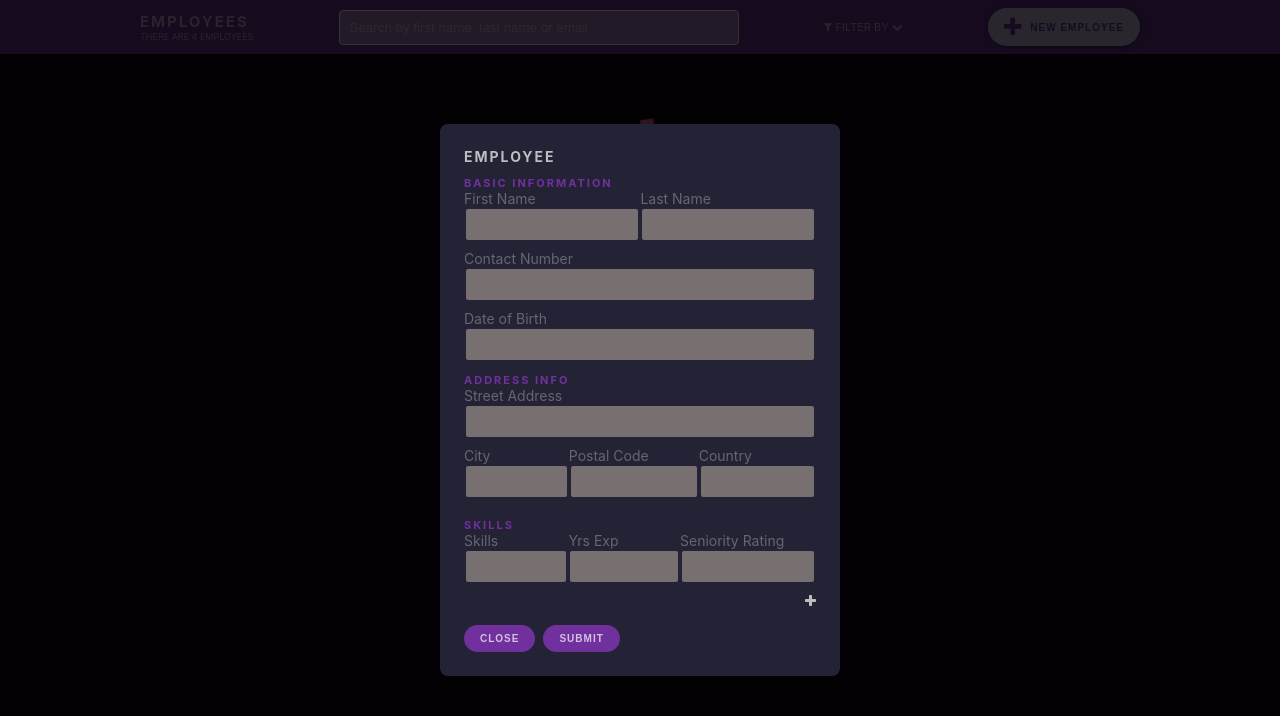
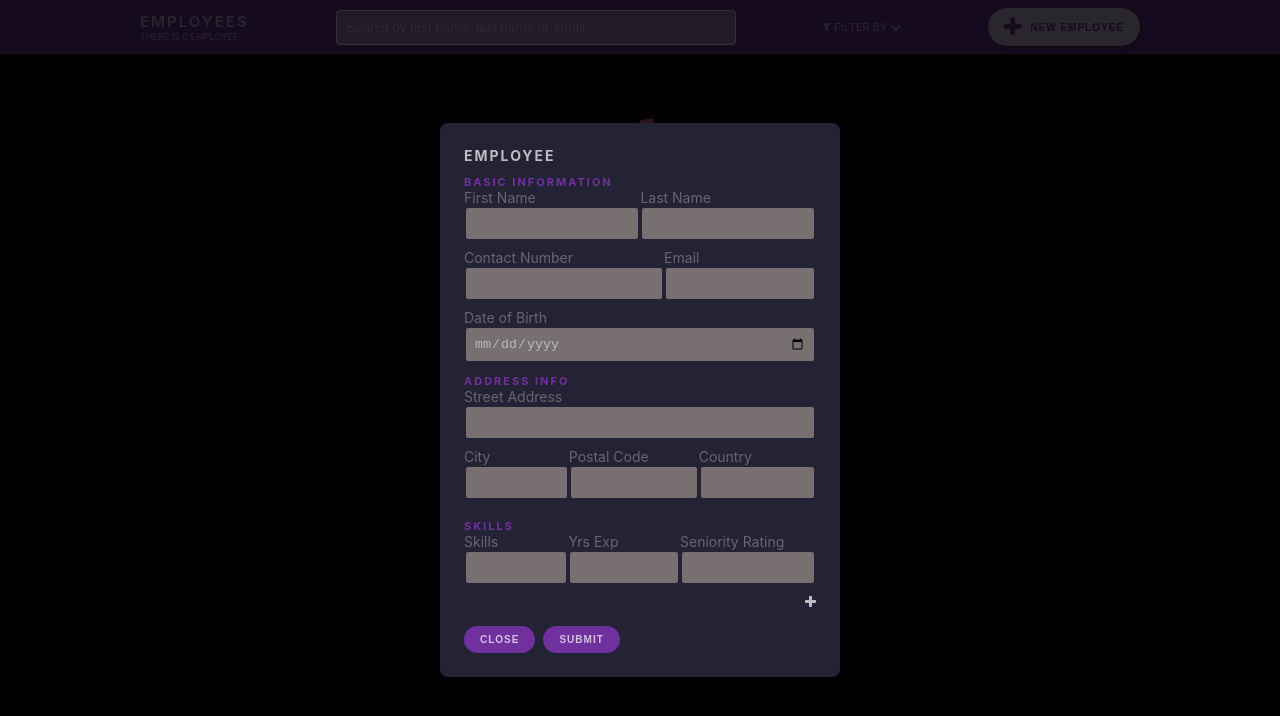
Before and after one commit to jonazzsa/jonaz, a React (Create React App) app: page / in a window 1280 px wide. Both pictures are taken after a click on the button "NEW EMPLOYEE". Shown: the top 716 px of the page. Built offline with nearby package versions, Linux system fonts and the light colour scheme.

Commit message:
fixed broken search

```diff
--- a/src/App.css
+++ b/src/App.css
@@ -2,7 +2,7 @@
   box-sizing: border-box;
 }
 
-button {
+button, input[type='submit'] {
   background: #70309e;
   border-radius: 32px;
   padding: 8px 16px;
@@ -243,8 +243,8 @@ button .fa{
   display: flex;
 }
 
-.form-sumit button:last-of-type {
-  margin-left: 8px
+.form-sumit button:first-of-type {
+  margin-right: 8px
 }
 
 .filter {
--- a/src/components/Branding.js
+++ b/src/components/Branding.js
@@ -1,8 +1,8 @@
 import React from 'react';
 
-const Branding = () => {
+const Branding = (props) => {
   return <div className='branding'>Employees
-      <span className='branding-sub'>There are 4 employees</span>
+      <span className='branding-sub'>{props.employeeCounter > 1 ? `There are ${props.employeeCounter} employees`: `There is ${props.employeeCounter} employee`}</span>
   </div>;
 };
 
--- a/src/components/EmployeeCaptureForm.js
+++ b/src/components/EmployeeCaptureForm.js
@@ -82,16 +82,21 @@ const EmployeeCaptureForm = (props) => {
             <input id='lastName' value={formInfo.lastName} name="lastName" onChange={handleChange}/>
         </div>
       </div>
-
+      <div className='form-group-group'>
       <div className='form-group'>
         <label for='contactNumber'>Contact Number</label>
         <input id='contactNumber' value={formInfo.contactNumber} name="contactNumber" onChange={handleChange}/>
+      </div>
+      <div className='form-group'>
+        <label for='email'>Email</label>
+        <input type='email' id='email' value={formInfo.email} name="email" onChange={handleChange}/>
+      </div>
       </div>
 
 
       <div className='form-group'>
         <label for='dob'>Date of Birth</label>
-        <input id='dob' value={formInfo.dob} name="dob" onChange={handleChange}/>
+        <input type='date' id='dob' value={formInfo.dob} name="dob" onChange={handleChange}/>
       </div>
 
       <h3>Address info</h3>
@@ -145,7 +150,7 @@ const EmployeeCaptureForm = (props) => {
 
 
     <div className='form-sumit'><button onClick={() => {props.closeWindow()}}>Close</button>
-    {props.action != 'View' ? <button onClick={handleSubmit}>Submit</button>: ''}
+    {props.action != 'View' ? <input type='submit' value='Submit' />: ''}
     </div>
 </form>
   </div>;
--- a/src/components/Header.js
+++ b/src/components/Header.js
@@ -6,7 +6,7 @@ import EmployeeSearch from './EmployeeSearch';
 const Header = (props) => {
   return <div className='header'>
       <div>
-        <div><Branding /></div>
+        <div><Branding employeeCounter={props.employeeCounter}/></div>
         <div><EmployeeSearch searchEmployees={props.searchEmployees}/></div>
         <div><EmployeeFilter /></div>
         <div><button className='button-white' onClick={(e) => props.addEmployee()}><i className='fa fa-plus'></i> New Employee</button></div>
--- a/src/components/Layout.js
+++ b/src/components/Layout.js
@@ -5,6 +5,7 @@ const Layout = (props) => {
   return <div className='main-container'>
       <Header addEmployee={props.addEmployee}
       searchEmployees={props.searchEmployees}
+      employeeCounter={props.employeeCounter}
       />
       <div className='container'>
         {props.children}
--- a/src/components/Main.js
+++ b/src/components/Main.js
@@ -9,20 +9,13 @@ import MidSection from './MidSection';
 
 const Main = () => {
   const [employeesDetails, setEmployees] = useState([]);
-
   const [employeesDetailsCopy, setEmployeesDetailsCopy] = useState([...employeesDetails]);
-
   const [isVisibleCapture, setIsVisibleCapture] = useState(false);
-
   const [captureAction, setCaptureAction] = useState("");
-
   const [selectedUser, setSelectedUser] = useState([]);
-
   const [isDeleteConfirm, setIsDeleteConfirm] = useState(false);
-
   const [deleteId, setDeleteId] = useState();
-
-
+  const [employeeCounter, setEmployeeCounter] = useState(0);
 
    const addEmployee = () => {
     setIsVisibleCapture(true);
@@ -32,9 +25,9 @@ const Main = () => {
   const editEmployeeData = (arr) => {
     let newArr = employeesDetails.map((item, index) => {
     if (item['id'] === arr['id']){
-          item = arr
+        item = arr;
     }
-      return item
+      return item;
     })
     setEmployees([...newArr]);
     setEmployeesDetailsCopy([...newArr]);
@@ -58,12 +51,15 @@ const Main = () => {
     setEmployees([...newArr]);
     setEmployeesDetailsCopy([...newArr]);
     setIsDeleteConfirm(false);
+    setEmployeeCounter(employeesDetails.length);
   }
 
   const refreshEmployeeList = (arr) => {
     setEmployees([...employeesDetails, arr]);
     setEmployeesDetailsCopy([...employeesDetailsCopy, arr]);
     setIsVisibleCapture(false);
+    setEmployeeCounter(employeesDetails.length);
+    console.log(employeeCounter)
   }
 
   const editEmployee = (action, index) => {
@@ -73,7 +69,7 @@ const Main = () => {
   }
 
 
-  const sortEmployees = (field) => {
+  const sortEmployeesList = () => {
     alert()
     // employeesDetails.sort((a, b) => {
     //   if(a[field].localeCompare(b[field])) {
@@ -82,37 +78,31 @@ const Main = () => {
     //     }
     // })
     // setEmployees([...employeesDetails]);
-    console.log(employeesDetails)
+    // console.log(employeesDetails)
+  }
+
+  const updateEmployeeCounter = () => {
+
    }
 
   const searchEmployees = (e) => {
-
-    let newArrCopy = employeesDetailsCopy;
-
-    console.log(newArrCopy)
-
-    setEmployees([...newArrCopy]);
-
-    console.log(employeesDetails)
-
-    let newArr = employeesDetails.filter(item => {
-         return item.firstName.toLocaleLowerCase().indexOf(e.target.value.toLocaleLowerCase()) != -1
-         || item.lastName.toLocaleLowerCase().indexOf(e.target.value.toLocaleLowerCase()) != -1
-         || item.contactNumber.toLocaleLowerCase().indexOf(e.target.value.toLocaleLowerCase()) != -1
+    let newArr = employeesDetailsCopy
+    let newArrCopy = newArr.filter(item => {
+         return item.firstName?.toLocaleLowerCase().indexOf(e.target.value.toLocaleLowerCase()) != -1
+         || item.lastName?.toLocaleLowerCase().indexOf(e.target.value.toLocaleLowerCase()) != -1
+         || item.email?.toLocaleLowerCase().indexOf(e.target.value.toLocaleLowerCase()) != -1
 
     })
-
-
-    setEmployees([...newArr])
-
+    setEmployees([...newArrCopy])
 }
 
 
 
   return <div>
       <Layout addEmployee={addEmployee}
-        searchEmployees={searchEmployees}>
-          {employeesDetails.length > 0 ? <MidSection sortEmployees={sortEmployees}>
+        searchEmployees={searchEmployees}
+        employeeCounter={employeeCounter}>
+          {employeesDetails.length > 0 ? <MidSection sortEmployeesList={sortEmployeesList}>
              {employeesDetails.map((employee, index) => <EmployeeListItem key={index}
              index={index}
              deleteEmployeeConfirm={deleteEmployeeConfirm}
--- a/src/components/MidSection.js
+++ b/src/components/MidSection.js
@@ -4,7 +4,7 @@ const MidSection = (props) => {
   return <div className='list-container'>
     <div>
      <div></div>
-      <div><i class="fa fa-sort" onClick={() => props.sortEmployees('firstName')}></i> First Name</div>
+      <div><i class="fa fa-sort" onClick={() => props.sortEmployee('firstName')}></i> First Name</div>
       <div><i class="fa fa-sort" onClick={() => props.sortEmployees('lastName')}></i> Last Name</div>
       <div><i class="fa fa-sort" onClick={() => props.sortEmployees('contactNumber')}></i> Contact Number</div>
       <div className='list-action'> <i className='fa fa-eye'></i></div>
```
Lines whose indentation alone changed are shown as unchanged.
